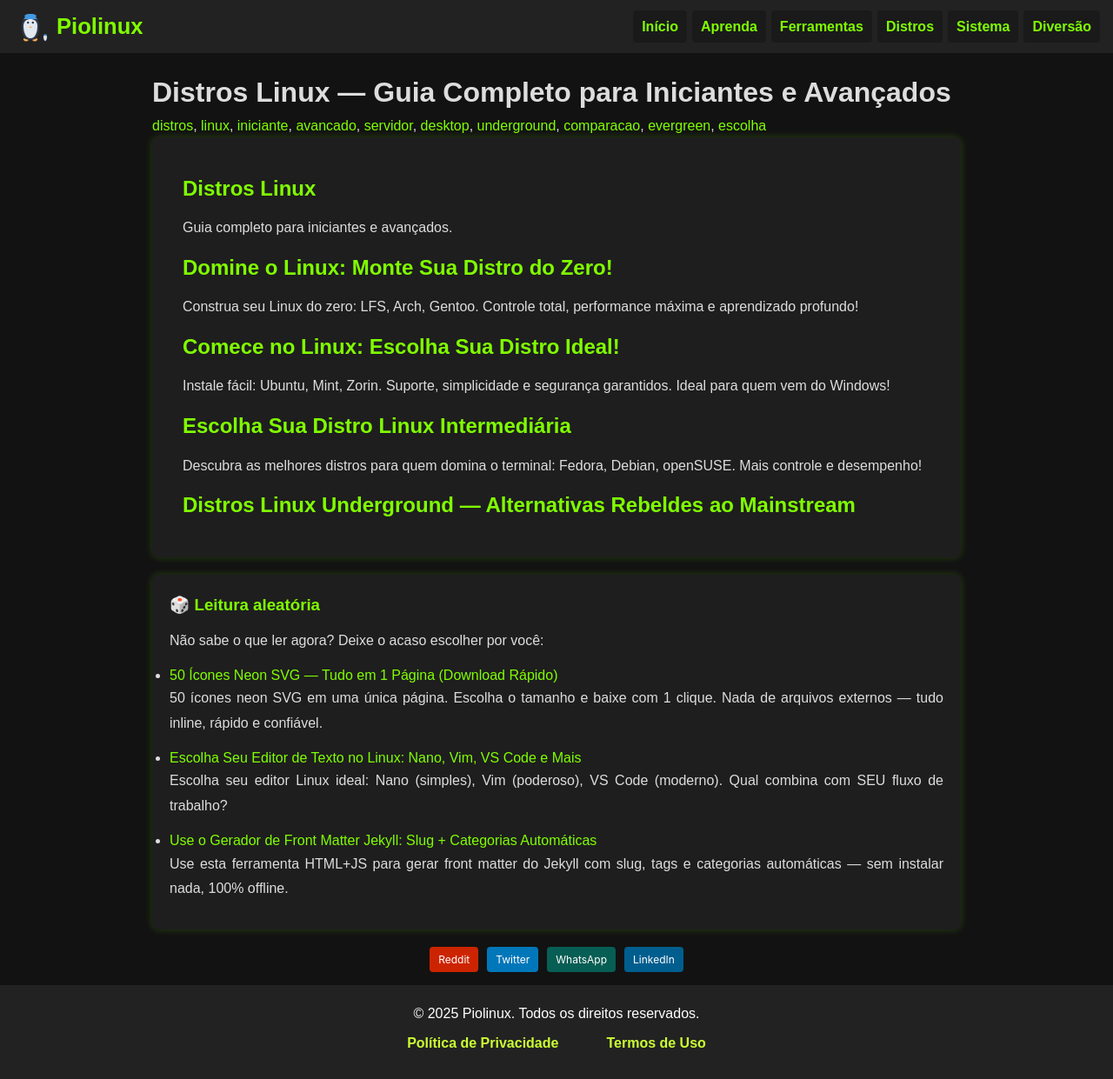
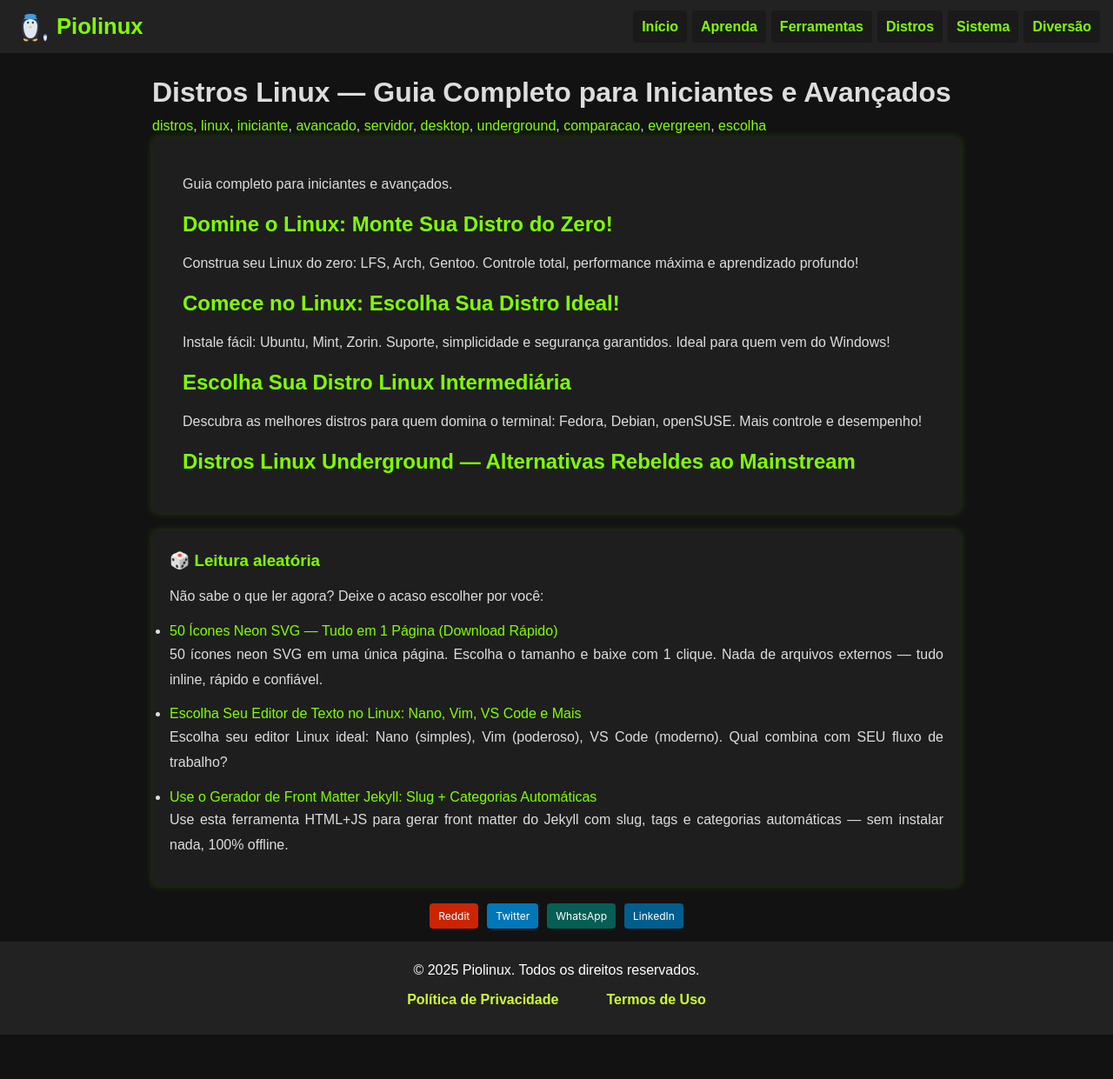
Before and after one commit to Piolinux/piolinux-site, a Jekyll site: the page built from distros/index.html, in a window 1280 px wide. Shown: the whole page at 87% size. Built offline with Jekyll 4.4.1, drawn with Linux system fonts in a browser that asks for light colours; after the commit the page ends 1190 px from its top, so only the background shows below that.

Commit message:
Update index.html

```diff
--- a/distros/index.html
+++ b/distros/index.html
@@ -11,7 +11,7 @@ tags: [distros, linux, iniciante, avancado, servidor, desktop, underground, comp
 
 <section class="post-content">
   <main>
-  <h1>Distros Linux</h1>
+
   <p>Guia completo para iniciantes e avançados.</p>
 
   <div class="category-index">
```
